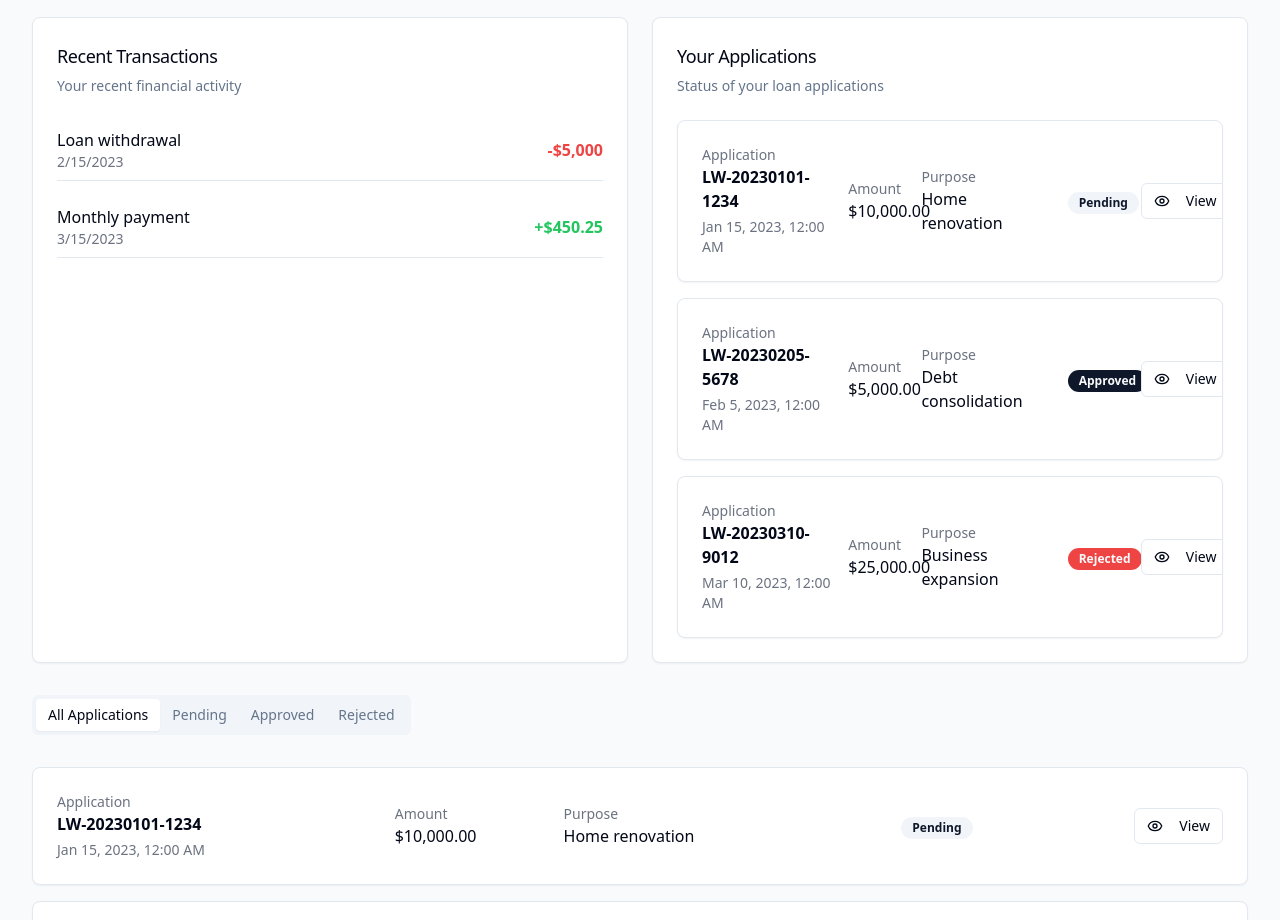
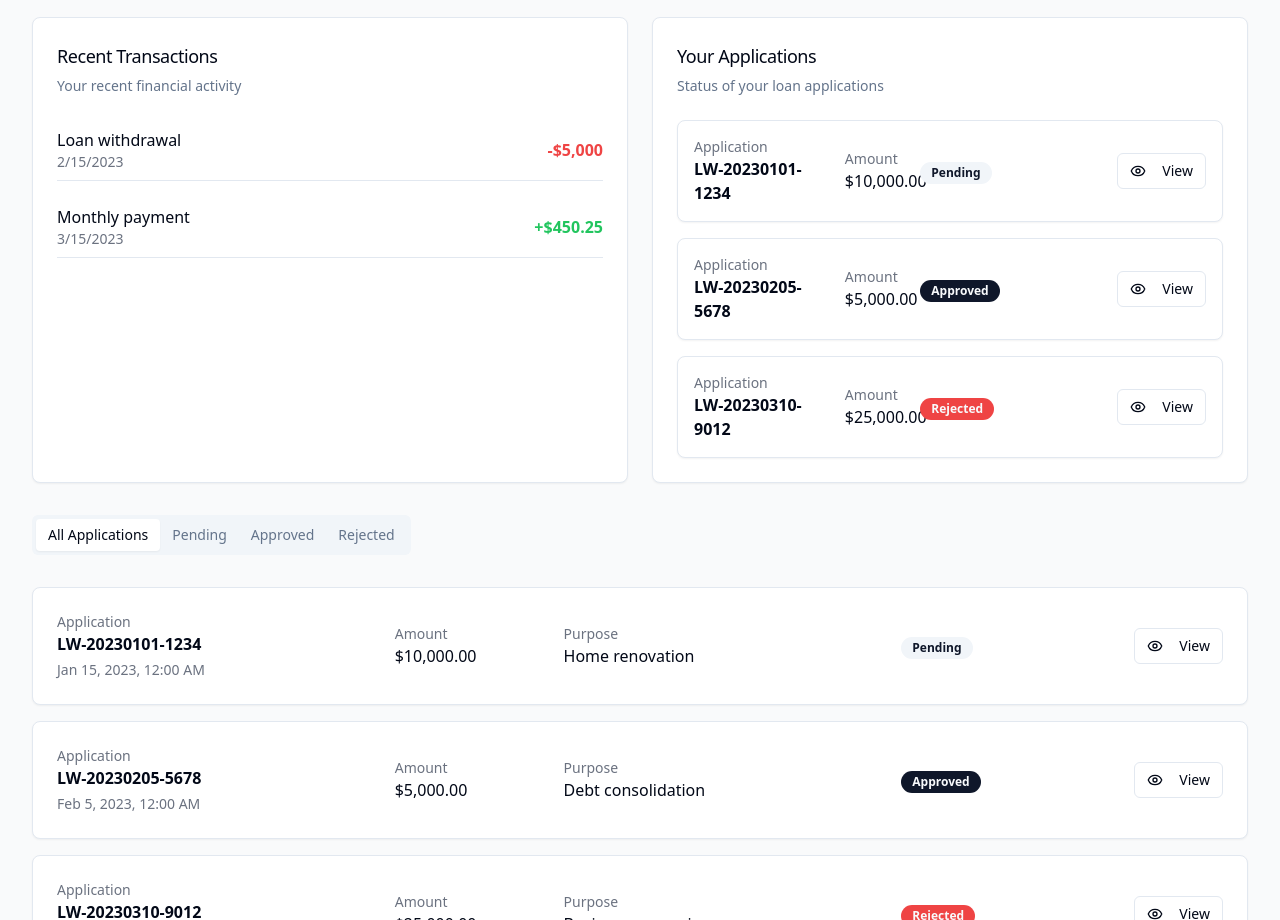
Before and after one commit to Inyourdream8/TS_Project, a React (Vite) app: page /dashboard in a window 1280 px wide. Shown: the part 800-1720 px from the top of the page. Built offline with nearby package versions, Linux system fonts and the light colour scheme; sample sign-in values are in the browser's storage.

Commit message:
Fix: ApplicationListProps type error
The `ApplicationList` component was being passed a `compact` prop, which is not defined in its `ApplicationListProps` interface. This commit removes the `compact` prop from the component call in `Dashboard.tsx` to resolve the type error.

```diff
--- a/src/components/ApplicationList.tsx
+++ b/src/components/ApplicationList.tsx
@@ -10,9 +10,10 @@ interface ApplicationListProps {
   applications: LoanApplication[];
   isLoading: boolean;
   onView: (id: string) => void;
+  compact?: boolean; // Added the compact prop as optional boolean
 }
 
-const ApplicationList = ({ applications, isLoading, onView }: ApplicationListProps) => {
+const ApplicationList = ({ applications, isLoading, onView, compact }: ApplicationListProps) => {
   if (isLoading) {
     return (
       <div className="flex items-center justify-center py-12">
@@ -35,9 +36,9 @@ const ApplicationList = ({ applications, isLoading, onView }: ApplicationListPro
   return (
     <div className="space-y-4">
       {applications.map((application) => (
-        <Card key={application.id} className="overflow-hidden">
+        <Card key={application.id} className={`overflow-hidden ${compact ? 'mb-2' : ''}`}>
           <div className="md:hidden">
-            <CardContent className="p-6">
+            <CardContent className={compact ? "p-4" : "p-6"}>
               <div className="flex items-center justify-between mb-4">
                 <div>
                   <p className="text-sm text-gray-500">Application</p>
@@ -52,6 +53,8 @@ const ApplicationList = ({ applications, isLoading, onView }: ApplicationListPro
                   <p className="font-medium">{formatCurrency(application.loan_amount)}</p>
                 </div>
 
+                {!compact && (
+                  <>
                     <div>
                       <p className="text-sm text-gray-500">Purpose</p>
                       <p>{application.loan_purpose}</p>
@@ -61,11 +64,14 @@ const ApplicationList = ({ applications, isLoading, onView }: ApplicationListPro
                       <p className="text-sm text-gray-500">Date</p>
                       <p>{formatDate(application.created_at)}</p>
                     </div>
+                  </>
+                )}
               </div>
 
               <Button
                 className="w-full mt-4"
                 onClick={() => onView(application.id)}
+                size={compact ? "sm" : "default"}
               >
                 <Eye className="h-4 w-4 mr-2" />
                 View Details
@@ -74,11 +80,13 @@ const ApplicationList = ({ applications, isLoading, onView }: ApplicationListPro
           </div>
 
           <div className="hidden md:block">
-            <div className="grid grid-cols-7 gap-4 p-6 items-center">
+            <div className={`grid grid-cols-7 gap-4 ${compact ? 'p-4' : 'p-6'} items-center`}>
               <div className="col-span-2">
                 <p className="text-sm text-gray-500">Application</p>
                 <h3 className="font-semibold">{application.application_number}</h3>
+                {!compact && (
                   <p className="text-sm text-gray-500 mt-1">{formatDate(application.created_at)}</p>
+                )}
               </div>
 
               <div>
@@ -86,16 +94,24 @@ const ApplicationList = ({ applications, isLoading, onView }: ApplicationListPro
                 <p className="font-medium">{formatCurrency(application.loan_amount)}</p>
               </div>
 
-              <div className="col-span-2">
+              <div className={compact ? "col-span-1" : "col-span-2"}>
+                {!compact ? (
+                  <>
                     <p className="text-sm text-gray-500">Purpose</p>
                     <p>{application.loan_purpose}</p>
+                  </>
+                ) : (
+                  <ApplicationStatusBadge status={application.status} />
+                )}
               </div>
 
+              {!compact && (
                 <div>
                   <ApplicationStatusBadge status={application.status} />
                 </div>
+              )}
 
-              <div className="text-right">
+              <div className={`text-right ${compact ? "col-span-3" : ""}`}>
                 <Button
                   variant="outline"
                   size="sm"
```
Lines whose indentation alone changed are shown as unchanged.
